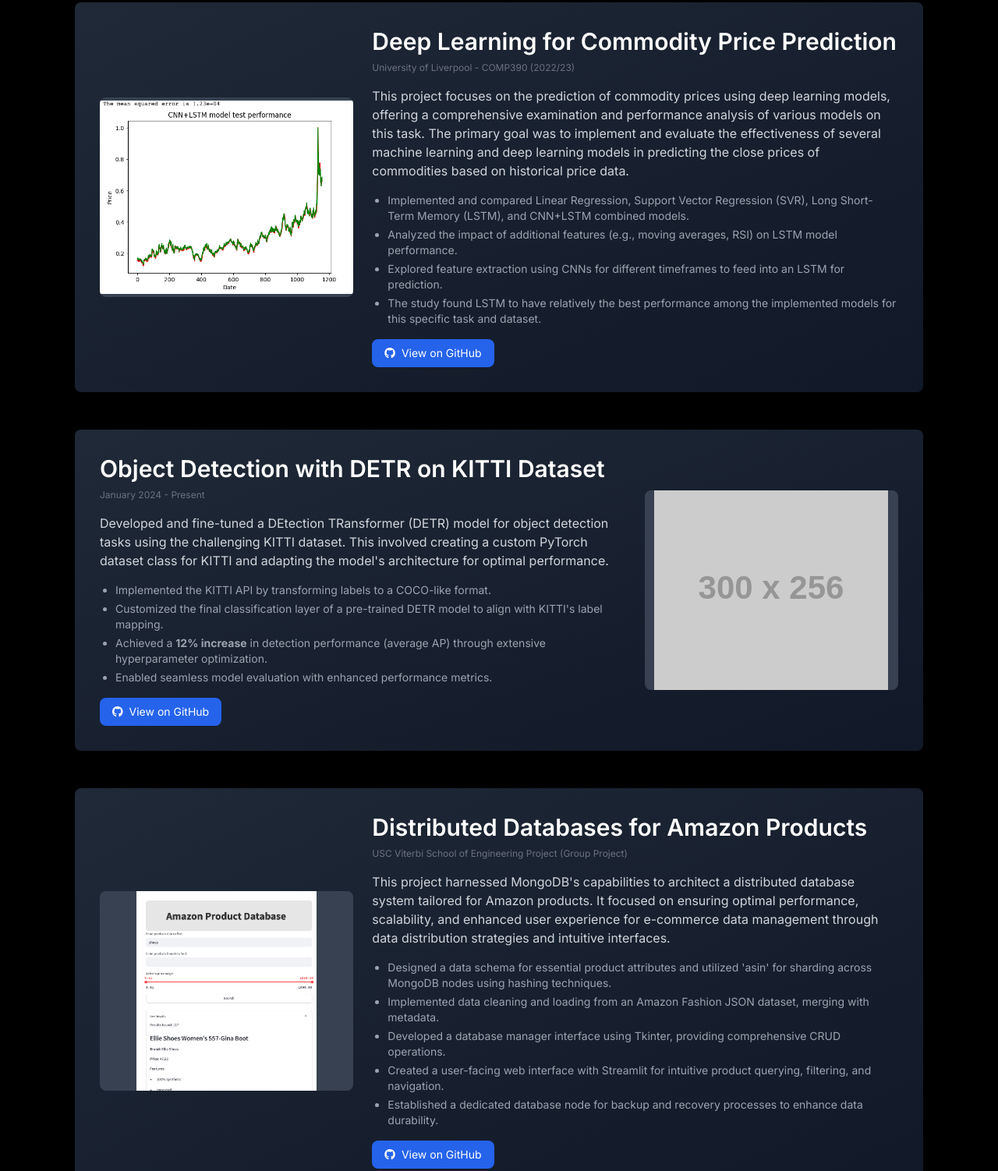
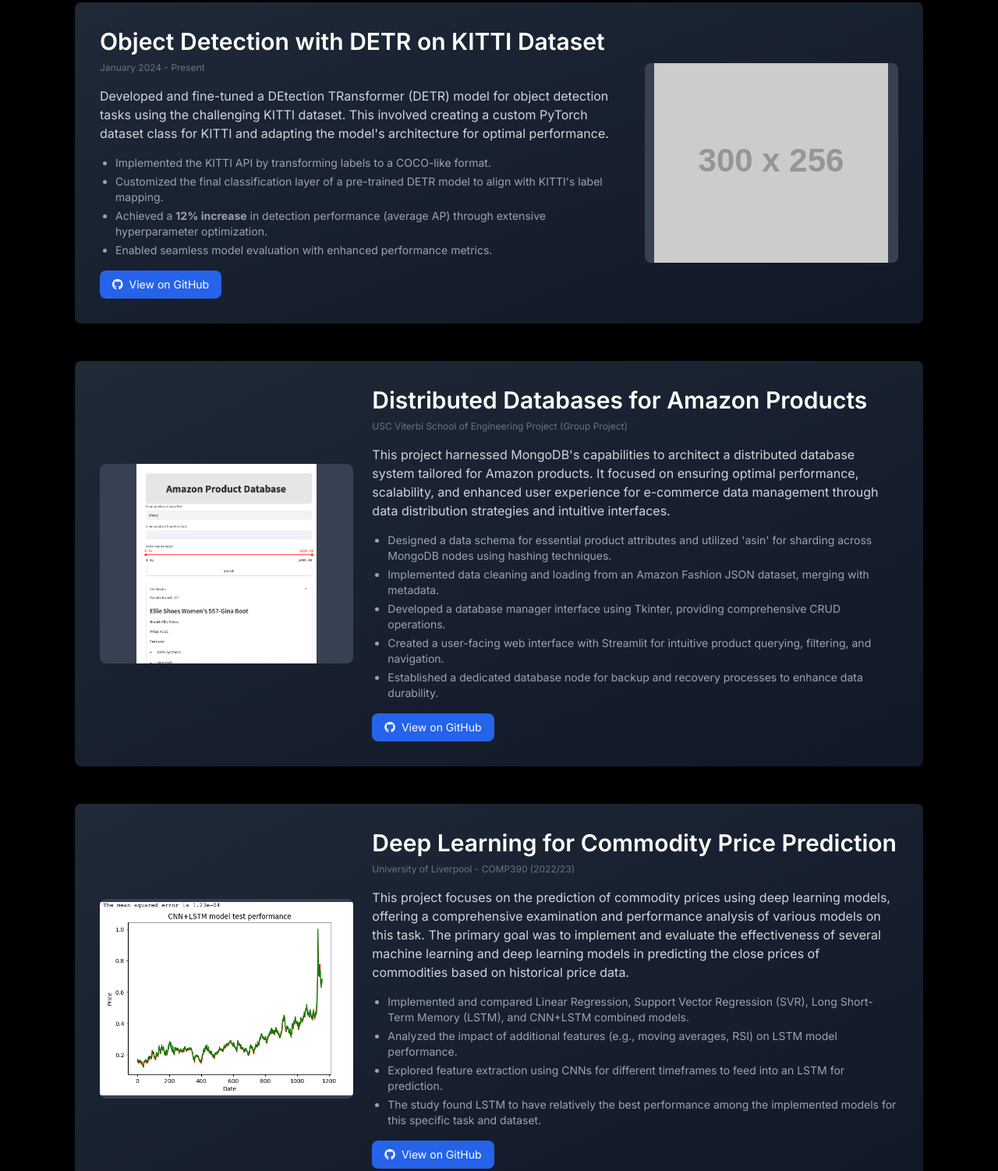
Before and after one commit to Kym1ng/Kym1ng, a plain HTML site: page projects.html in a window 1280 px wide. Shown: the part 241-1743 px from the top of the page at 78% size. Drawn offline with nearby package versions, Linux system fonts and the light colour scheme; placeholder pictures from the web are drawn by us.

Commit message:
update timeline and chlv

```diff
--- a/projects.html
+++ b/projects.html
@@ -1,19 +1,24 @@
 <!DOCTYPE html>
 <html lang="en">
-
   <head>
-    <meta charset="UTF-8">
-    <meta name="viewport" content="width=device-width, initial-scale=1.0">
+    <meta charset="UTF-8" />
+    <meta name="viewport" content="width=device-width, initial-scale=1.0" />
     <title>Haoming Guo - Projects</title>
     <script src="https://cdn.tailwindcss.com"></script>
-    <link rel="preconnect" href="https://fonts.googleapis.com">
-    <link rel="preconnect" href="https://fonts.gstatic.com" crossorigin>
-    <link href="https://fonts.googleapis.com/css2?family=Inter:wght@400;500;600;700&display=swap" rel="stylesheet">
-    <link rel="stylesheet" href="https://cdnjs.cloudflare.com/ajax/libs/font-awesome/6.0.0-beta3/css/all.min.css">
+    <link rel="preconnect" href="https://fonts.googleapis.com" />
+    <link rel="preconnect" href="https://fonts.gstatic.com" crossorigin />
+    <link
+      href="https://fonts.googleapis.com/css2?family=Inter:wght@400;500;600;700&display=swap"
+      rel="stylesheet"
+    />
+    <link
+      rel="stylesheet"
+      href="https://cdnjs.cloudflare.com/ajax/libs/font-awesome/6.0.0-beta3/css/all.min.css"
+    />
     <style>
       /* Apply Inter font globally */
       body {
-            font-family: 'Inter', sans-serif;
+        font-family: "Inter", sans-serif;
       }
 
       /* Style for bullet points if needed for project details */
@@ -38,65 +43,87 @@
   </head>
 
   <body class="bg-black text-gray-300 min-h-screen">
-
     <div class="container mx-auto max-w-6xl bg-black rounded-lg p-4 md:p-8">
-
       <nav
-            class="sticky top-0 z-50 mb-8 bg-gray-800 bg-opacity-90 backdrop-blur-sm rounded-lg shadow-lg p-4 flex justify-between items-center">
+        class="sticky top-0 z-50 mb-8 bg-gray-800 bg-opacity-90 backdrop-blur-sm rounded-lg shadow-lg p-4 flex justify-between items-center"
+      >
         <div>
-                <a href="index.html"
-                    class="text-gray-300 hover:text-white transition duration-200 text-sm md:text-base flex items-center">
+          <a
+            href="index.html"
+            class="text-gray-300 hover:text-white transition duration-200 text-sm md:text-base flex items-center"
+          >
             <i class="fas fa-arrow-left mr-2"></i> Back to Homepage
           </a>
         </div>
         <div>
-                <a href="mailto:kimigj999666@gmail.com"
-                    class="bg-gray-700 hover:bg-gray-600 text-white text-sm py-2 px-4 rounded-lg transition duration-200 border border-gray-600">
+          <a
+            href="mailto:kimigj999666@gmail.com"
+            class="bg-gray-700 hover:bg-gray-600 text-white text-sm py-2 px-4 rounded-lg transition duration-200 border border-gray-600"
+          >
             Send Mail
           </a>
         </div>
       </nav>
       <header class="mb-10 text-center md:text-left">
         <h1 class="text-4xl md:text-5xl font-bold text-white">My Projects</h1>
-            <p class="text-lg text-gray-400 mt-2">A selection of my work in Machine Learning and Data Science.</p>
+        <p class="text-lg text-gray-400 mt-2">
+          A selection of my work in Machine Learning and Data Science.
+        </p>
       </header>
 
       <div class="space-y-12">
-
-            <section id="project-commodity-prediction"
-                class="bg-gradient-to-br from-gray-800 to-gray-900 p-6 md:p-8 rounded-lg shadow-lg">
+        <section
+          id="project-object-detection"
+          class="bg-gradient-to-br from-gray-800 to-gray-900 p-6 md:p-8 rounded-lg shadow-lg"
+        >
           <div class="grid grid-cols-1 md:grid-cols-3 gap-6 items-center">
             <div
-                        class="md:col-span-1 h-48 md:h-64 bg-gray-700 rounded-lg flex items-center justify-center overflow-hidden">
-                        <img src="LSTM.png" alt="LSTM Commodity Price Prediction Visual"
+              class="md:col-span-1 h-48 md:h-64 bg-gray-700 rounded-lg flex items-center justify-center text-gray-500 order-first md:order-last overflow-hidden"
+            >
+              <img
+                src="path/to/your/detr-project-image.png"
+                alt="Object Detection with DETR Visual"
                 class="w-full h-full object-contain"
-                            onerror="this.onerror=null; this.src='https://placehold.co/300x256/4B5563/FFFFFF?text=LSTM+Project';">
+                onerror="this.onerror=null; this.src='https://placehold.co/300x256/4B5563/FFFFFF?text=DETR+Project';"
+              />
             </div>
             <div class="md:col-span-2 project-details">
-                        <h2 class="text-2xl md:text-3xl font-semibold mb-2 text-white">Deep Learning for Commodity Price
-                            Prediction</h2>
-                        <p class="text-xs text-gray-500 mb-4">University of Liverpool - COMP390 (2022/23)</p>
+              <h2 class="text-2xl md:text-3xl font-semibold mb-2 text-white">
+                Object Detection with DETR on KITTI Dataset
+              </h2>
+              <p class="text-xs text-gray-500 mb-4">January 2024 - Present</p>
               <p class="text-gray-300 mb-4">
-                            This project focuses on the prediction of commodity prices using deep learning models,
-                            offering a comprehensive examination and performance analysis of various models on this
-                            task. The primary goal was to implement and evaluate the effectiveness of several machine
-                            learning and deep learning models in predicting the close prices of commodities based on
-                            historical price data.
+                Developed and fine-tuned a DEtection TRansformer (DETR) model
+                for object detection tasks using the challenging KITTI dataset.
+                This involved creating a custom PyTorch dataset class for KITTI
+                and adapting the model's architecture for optimal performance.
               </p>
               <ul class="text-gray-400 mb-4 text-sm space-y-1">
-                            <li>Implemented and compared Linear Regression, Support Vector Regression (SVR), Long
-                                Short-Term Memory (LSTM), and CNN+LSTM combined models.</li>
-                            <li>Analyzed the impact of additional features (e.g., moving averages, RSI) on LSTM model
-                                performance.</li>
-                            <li>Explored feature extraction using CNNs for different timeframes to feed into an LSTM for
-                                prediction.</li>
-                            <li>The study found LSTM to have relatively the best performance among the implemented
-                                models for this specific task and dataset.</li>
+                <li>
+                  Implemented the KITTI API by transforming labels to a
+                  COCO-like format.
+                </li>
+                <li>
+                  Customized the final classification layer of a pre-trained
+                  DETR model to align with KITTI's label mapping.
+                </li>
+                <li>
+                  Achieved a <strong>12% increase</strong> in detection
+                  performance (average AP) through extensive hyperparameter
+                  optimization.
+                </li>
+                <li>
+                  Enabled seamless model evaluation with enhanced performance
+                  metrics.
+                </li>
               </ul>
               <div class="flex space-x-3 mt-4">
-                            <a href="https://github.com/Kym1ng/LSTM_commodity_price_pred" target="_blank"
+                <a
+                  href="#"
+                  target="_blank"
                   rel="noopener noreferrer"
-                                class="bg-blue-600 hover:bg-blue-500 text-white text-sm py-2 px-4 rounded-lg transition duration-200 flex items-center space-x-2">
+                  class="bg-blue-600 hover:bg-blue-500 text-white text-sm py-2 px-4 rounded-lg transition duration-200 flex items-center space-x-2"
+                >
                   <i class="fab fa-github"></i>
                   <span>View on GitHub</span>
                 </a>
@@ -105,35 +132,65 @@
           </div>
         </section>
 
-            <section id="project-object-detection"
-                class="bg-gradient-to-br from-gray-800 to-gray-900 p-6 md:p-8 rounded-lg shadow-lg">
+        <section
+          id="project-amazon-db"
+          class="bg-gradient-to-br from-gray-800 to-gray-900 p-6 md:p-8 rounded-lg shadow-lg"
+        >
           <div class="grid grid-cols-1 md:grid-cols-3 gap-6 items-center">
             <div
-                        class="md:col-span-1 h-48 md:h-64 bg-gray-700 rounded-lg flex items-center justify-center text-gray-500 order-first md:order-last overflow-hidden">
-                        <img src="path/to/your/detr-project-image.png" alt="Object Detection with DETR Visual"
+              class="md:col-span-1 h-48 md:h-64 bg-gray-700 rounded-lg flex items-center justify-center text-gray-500 overflow-hidden"
+            >
+              <img
+                src="amz.png"
+                alt="Amazon DB Project Visual"
                 class="w-full h-full object-contain"
-                            onerror="this.onerror=null; this.src='https://placehold.co/300x256/4B5563/FFFFFF?text=DETR+Project';">
+                onerror="this.onerror=null; this.src='https://placehold.co/300x256/4B5563/FFFFFF?text=Amazon+DB';"
+              />
             </div>
             <div class="md:col-span-2 project-details">
-                        <h2 class="text-2xl md:text-3xl font-semibold mb-2 text-white">Object Detection with DETR on
-                            KITTI Dataset</h2>
-                        <p class="text-xs text-gray-500 mb-4">January 2024 - Present</p>
+              <h2 class="text-2xl md:text-3xl font-semibold mb-2 text-white">
+                Distributed Databases for Amazon Products
+              </h2>
+              <p class="text-xs text-gray-500 mb-4">
+                USC Viterbi School of Engineering Project (Group Project)
+              </p>
               <p class="text-gray-300 mb-4">
-                            Developed and fine-tuned a DEtection TRansformer (DETR) model for object detection tasks
-                            using the challenging KITTI dataset. This involved creating a custom PyTorch dataset class
-                            for KITTI and adapting the model's architecture for optimal performance.
+                This project harnessed MongoDB's capabilities to architect a
+                distributed database system tailored for Amazon products. It
+                focused on ensuring optimal performance, scalability, and
+                enhanced user experience for e-commerce data management through
+                data distribution strategies and intuitive interfaces.
               </p>
               <ul class="text-gray-400 mb-4 text-sm space-y-1">
-                            <li>Implemented the KITTI API by transforming labels to a COCO-like format.</li>
-                            <li>Customized the final classification layer of a pre-trained DETR model to align with
-                                KITTI's label mapping.</li>
-                            <li>Achieved a <strong>12% increase</strong> in detection performance (average AP) through
-                                extensive hyperparameter optimization.</li>
-                            <li>Enabled seamless model evaluation with enhanced performance metrics.</li>
+                <li>
+                  Designed a data schema for essential product attributes and
+                  utilized 'asin' for sharding across MongoDB nodes using
+                  hashing techniques.
+                </li>
+                <li>
+                  Implemented data cleaning and loading from an Amazon Fashion
+                  JSON dataset, merging with metadata.
+                </li>
+                <li>
+                  Developed a database manager interface using Tkinter,
+                  providing comprehensive CRUD operations.
+                </li>
+                <li>
+                  Created a user-facing web interface with Streamlit for
+                  intuitive product querying, filtering, and navigation.
+                </li>
+                <li>
+                  Established a dedicated database node for backup and recovery
+                  processes to enhance data durability.
+                </li>
               </ul>
               <div class="flex space-x-3 mt-4">
-                            <a href="#" target="_blank" rel="noopener noreferrer"
-                                class="bg-blue-600 hover:bg-blue-500 text-white text-sm py-2 px-4 rounded-lg transition duration-200 flex items-center space-x-2">
+                <a
+                  href="https://github.com/Kym1ng/AmazonProductRetrieve"
+                  target="_blank"
+                  rel="noopener noreferrer"
+                  class="bg-blue-600 hover:bg-blue-500 text-white text-sm py-2 px-4 rounded-lg transition duration-200 flex items-center space-x-2"
+                >
                   <i class="fab fa-github"></i>
                   <span>View on GitHub</span>
                 </a>
@@ -142,41 +199,63 @@
           </div>
         </section>
 
-            <section id="project-amazon-db"
-                class="bg-gradient-to-br from-gray-800 to-gray-900 p-6 md:p-8 rounded-lg shadow-lg">
+        <section
+          id="project-commodity-prediction"
+          class="bg-gradient-to-br from-gray-800 to-gray-900 p-6 md:p-8 rounded-lg shadow-lg"
+        >
           <div class="grid grid-cols-1 md:grid-cols-3 gap-6 items-center">
             <div
-                        class="md:col-span-1 h-48 md:h-64 bg-gray-700 rounded-lg flex items-center justify-center text-gray-500 overflow-hidden">
-                        <img src="amz.png" alt="Amazon DB Project Visual"
+              class="md:col-span-1 h-48 md:h-64 bg-gray-700 rounded-lg flex items-center justify-center overflow-hidden"
+            >
+              <img
+                src="LSTM.png"
+                alt="LSTM Commodity Price Prediction Visual"
                 class="w-full h-full object-contain"
-                            onerror="this.onerror=null; this.src='https://placehold.co/300x256/4B5563/FFFFFF?text=Amazon+DB';">
+                onerror="this.onerror=null; this.src='https://placehold.co/300x256/4B5563/FFFFFF?text=LSTM+Project';"
+              />
             </div>
             <div class="md:col-span-2 project-details">
-                        <h2 class="text-2xl md:text-3xl font-semibold mb-2 text-white">Distributed Databases for Amazon
-                            Products</h2>
-                        <p class="text-xs text-gray-500 mb-4">USC Viterbi School of Engineering Project (Group Project)
+              <h2 class="text-2xl md:text-3xl font-semibold mb-2 text-white">
+                Deep Learning for Commodity Price Prediction
+              </h2>
+              <p class="text-xs text-gray-500 mb-4">
+                University of Liverpool - COMP390 (2022/23)
               </p>
               <p class="text-gray-300 mb-4">
-                            This project harnessed MongoDB's capabilities to architect a distributed database system
-                            tailored for Amazon products. It focused on ensuring optimal performance, scalability, and
-                            enhanced user experience for e-commerce data management through data distribution strategies
-                            and intuitive interfaces.
+                This project focuses on the prediction of commodity prices using
+                deep learning models, offering a comprehensive examination and
+                performance analysis of various models on this task. The primary
+                goal was to implement and evaluate the effectiveness of several
+                machine learning and deep learning models in predicting the
+                close prices of commodities based on historical price data.
               </p>
               <ul class="text-gray-400 mb-4 text-sm space-y-1">
-                            <li>Designed a data schema for essential product attributes and utilized 'asin' for sharding
-                                across MongoDB nodes using hashing techniques.</li>
-                            <li>Implemented data cleaning and loading from an Amazon Fashion JSON dataset, merging with
-                                metadata.</li>
-                            <li>Developed a database manager interface using Tkinter, providing comprehensive CRUD
-                                operations.</li>
-                            <li>Created a user-facing web interface with Streamlit for intuitive product querying,
-                                filtering, and navigation.</li>
-                            <li>Established a dedicated database node for backup and recovery processes to enhance data
-                                durability.</li>
+                <li>
+                  Implemented and compared Linear Regression, Support Vector
+                  Regression (SVR), Long Short-Term Memory (LSTM), and CNN+LSTM
+                  combined models.
+                </li>
+                <li>
+                  Analyzed the impact of additional features (e.g., moving
+                  averages, RSI) on LSTM model performance.
+                </li>
+                <li>
+                  Explored feature extraction using CNNs for different
+                  timeframes to feed into an LSTM for prediction.
+                </li>
+                <li>
+                  The study found LSTM to have relatively the best performance
+                  among the implemented models for this specific task and
+                  dataset.
+                </li>
               </ul>
               <div class="flex space-x-3 mt-4">
-                            <a href="https://github.com/Kym1ng/AmazonProductRetrieve" target="_blank" rel="noopener noreferrer"
-                                class="bg-blue-600 hover:bg-blue-500 text-white text-sm py-2 px-4 rounded-lg transition duration-200 flex items-center space-x-2">
+                <a
+                  href="https://github.com/Kym1ng/LSTM_commodity_price_pred"
+                  target="_blank"
+                  rel="noopener noreferrer"
+                  class="bg-blue-600 hover:bg-blue-500 text-white text-sm py-2 px-4 rounded-lg transition duration-200 flex items-center space-x-2"
+                >
                   <i class="fab fa-github"></i>
                   <span>View on GitHub</span>
                 </a>
@@ -184,14 +263,11 @@
             </div>
           </div>
         </section>
-
       </div>
 
       <footer class="text-center mt-16 py-4 border-t border-gray-700">
         <p class="text-sm text-gray-500">&copy; 2025 Haoming Guo</p>
       </footer>
-
     </div>
   </body>
-
 </html>
```
Also changed, not shown: index.html (+17 -2 lines). Lines whose indentation alone changed are shown as unchanged.
